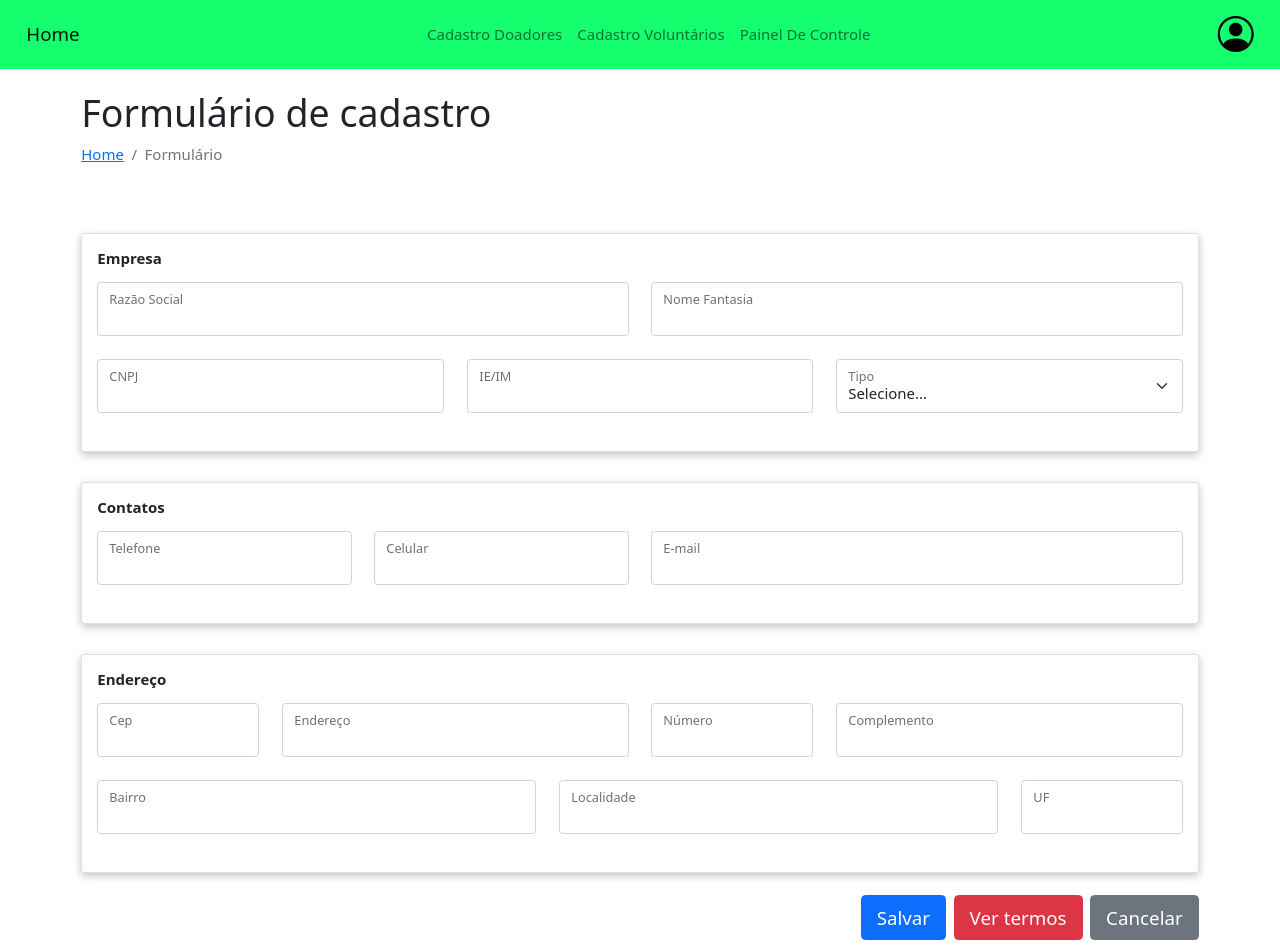
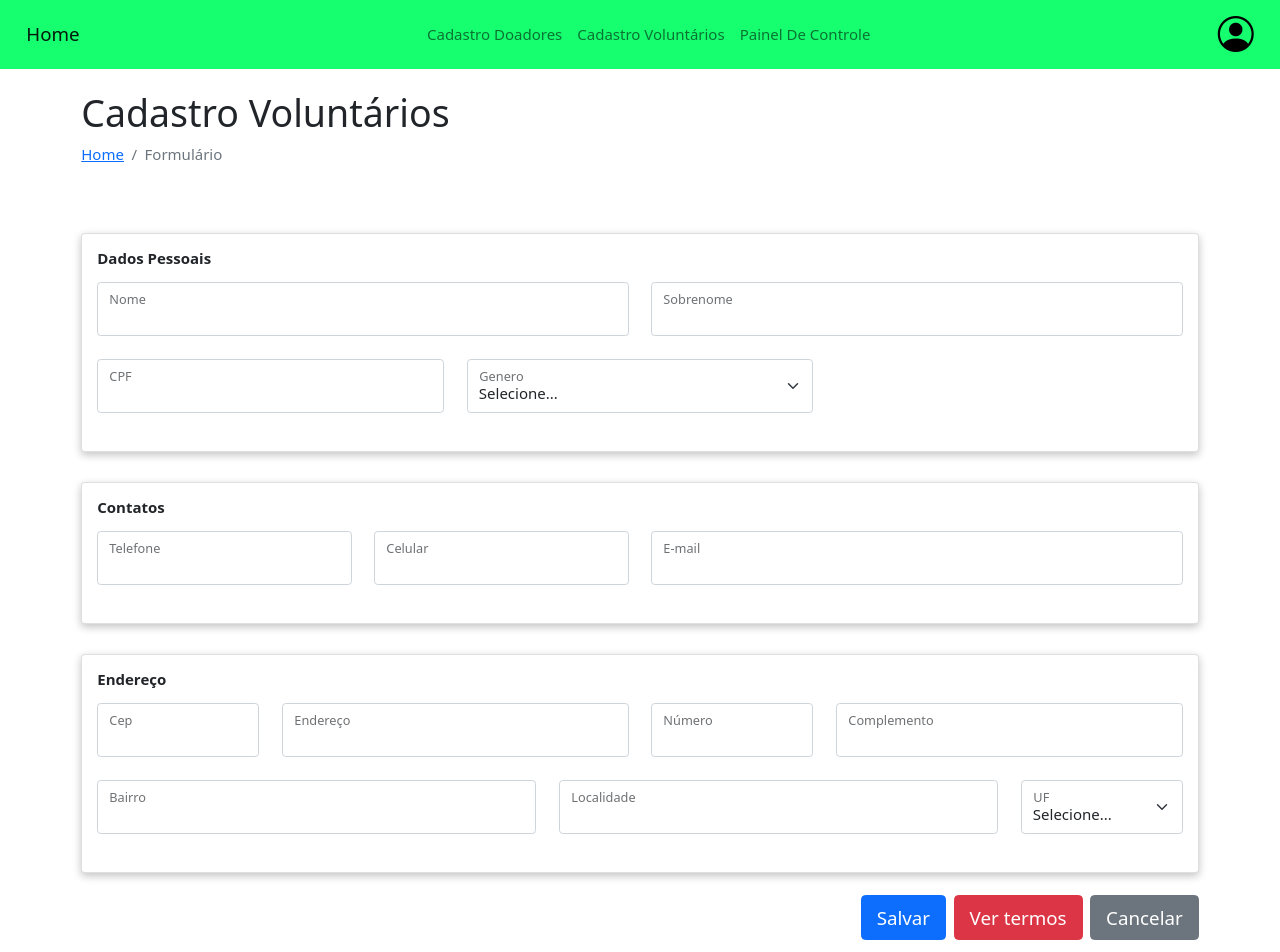
Before and after one commit to vizzacchi/better_world_challenge, a plain HTML site: page pages/cadastro_doadores.html in a window 1280 px wide. Shown: the top 952 px of the page. Drawn offline with nearby package versions, Linux system fonts and the light colour scheme.

Commit message:
Cadastro Voluntários _ atualizacao

```diff
--- a/pages/cadastro_doadores.html
+++ b/pages/cadastro_doadores.html
@@ -73,7 +73,7 @@
 		<!----- Conteúdo ----->
 		<main class="main-page container">
 			<section>
-				<h1>Formulário de cadastro</h1>
+				<h1>Cadastro Voluntários</h1>
 				<nav aria-label="breadcrumb">
 					<ol class="breadcrumb">
 						<li class="breadcrumb-item"><a href="../index.html">Home</a></li>
@@ -89,41 +89,35 @@
 					<!------- Empresa ------->
 					<div class="card mb-4">
 						<div class="card-body">
-							<h5 class="card-title mb-3">Empresa</h5>
+							<h5 class="card-title mb-3">Dados Pessoais</h5>
 							<div class="row">
 								<div class="col-md-6 mb-4">
 									<div class="form-floating">
 										<input type="text" class="form-control" id="razao_social">
-										<label for="razao_social">Razão Social</label>
+										<label for="razao_social">Nome</label>
 									</div>
 								</div>
 								<div class="col-md-6 mb-4">
 									<div class="form-floating">
 										<input type="text" class="form-control" id="nome_fantasia">
-										<label for="nome_fantasia">Nome Fantasia</label>
+										<label for="nome_fantasia">Sobrenome</label>
 									</div>
 								</div>
 								<div class="col-md-4 mb-4">
 									<div class="form-floating">
 										<input type="text" class="form-control" id="cnpj">
-										<label for="cnpj">CNPJ</label>
-									</div>
-								</div>
-								<div class="col-md-4 mb-4">
-									<div class="form-floating">
-										<input type="text" class="form-control" id="ie">
-										<label for="ie">IE/IM</label>
+										<label for="cnpj">CPF</label>
 									</div>
 								</div>
 								<div class="col-md-4 mb-4">
 									<div class="form-floating">
 										<select class="form-select" id="tipo" aria-label="Floating label select example">
 											<option selected>Selecione...</option>
-											<option value="1">Restaurante</option>
-											<option value="2">Mercado</option>
-											<option value="3">Feirante</option>
+											<option value="1">Masculino</option>
+											<option value="2">Femino</option>
+											<option value="3">Outro</option>
 										</select>
-										<label for="tipo">Tipo</label>
+										<label for="tipo">Genero</label>
 									</div>
 								</div>
 							</div>
@@ -200,8 +194,37 @@
 								</div>
 								<div class="col-md-2 mb-4">
 									<div class="form-floating">
-										<input type="email" class="form-control" id="uf">
-										<label for="uf">UF</label>
+										<select class="form-select" id="tipo" aria-label="Floating label select example">
+											<option selected>Selecione...</option>
+											<option value="AC">Acre</option>
+											<option value="AL">Alagoas</option>
+											<option value="AP">Amapá</option>
+											<option value="AM">Amazonas</option>
+											<option value="BA">Bahia</option>
+											<option value="CE">Ceará</option>
+											<option value="DF">Distrito Federal</option>
+											<option value="ES">Espirito Santo</option>
+											<option value="GO">Goiás</option>
+											<option value="MA">Maranhão</option>
+											<option value="MS">Mato Grosso do Sul</option>
+											<option value="MT">Mato Grosso</option>
+											<option value="MG">Minas Gerais</option>
+											<option value="PA">Pará</option>
+											<option value="PB">Paraíba</option>
+											<option value="PR">Paraná</option>
+											<option value="PE">Pernambuco</option>
+											<option value="PI">Piauí</option>
+											<option value="RJ">Rio de Janeiro</option>
+											<option value="RN">Rio Grande do Norte</option>
+											<option value="RS">Rio Grande do Sul</option>
+											<option value="RO">Rondônia</option>
+											<option value="RR">Roraima</option>
+											<option value="SC">Santa Catarina</option>
+											<option value="SP">São Paulo</option>
+											<option value="SE">Sergipe</option>
+											<option value="TO">Tocantins</option>
+										</select>
+										<label for="tipo">UF</label>
 									</div>
 								</div>
 							</div>
```
